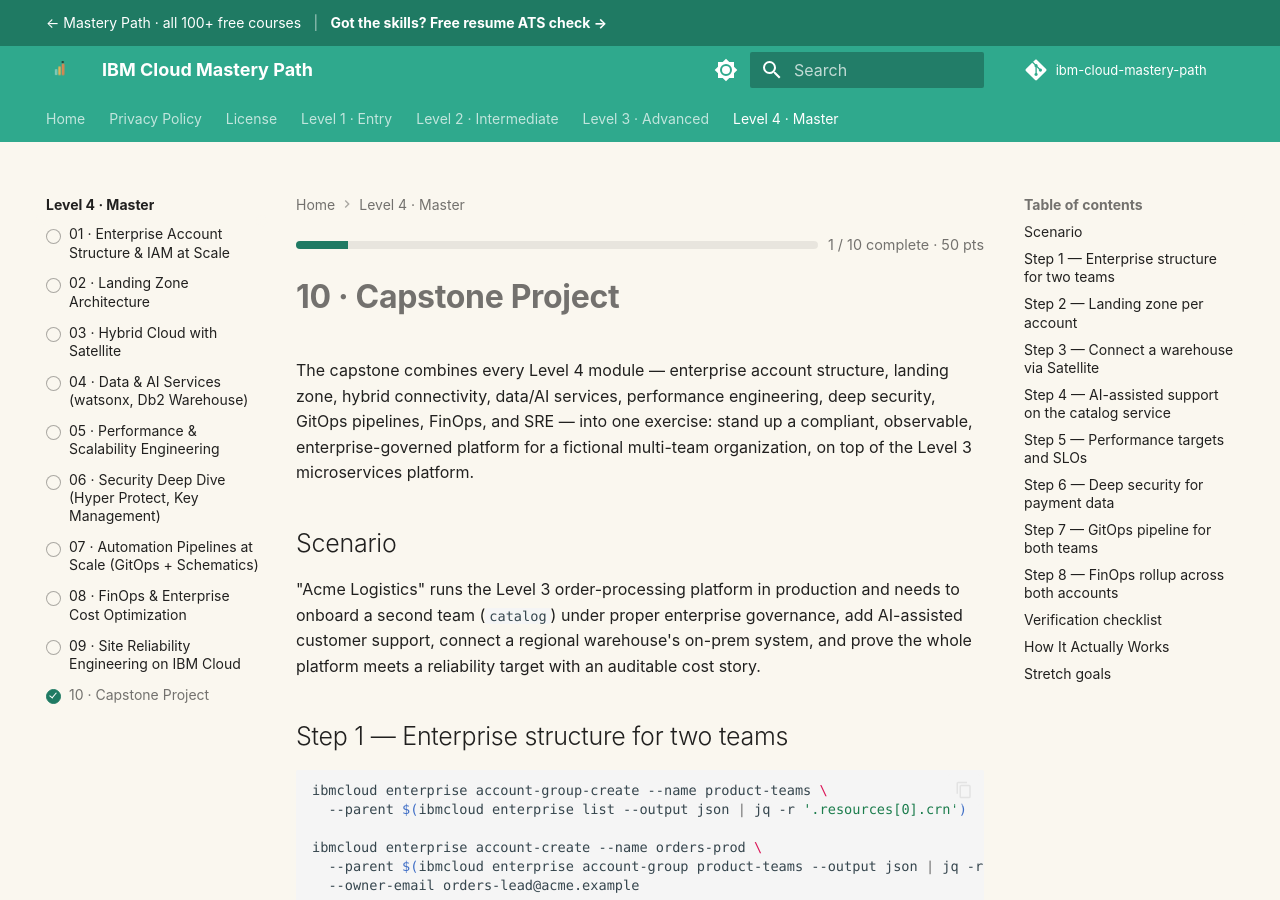
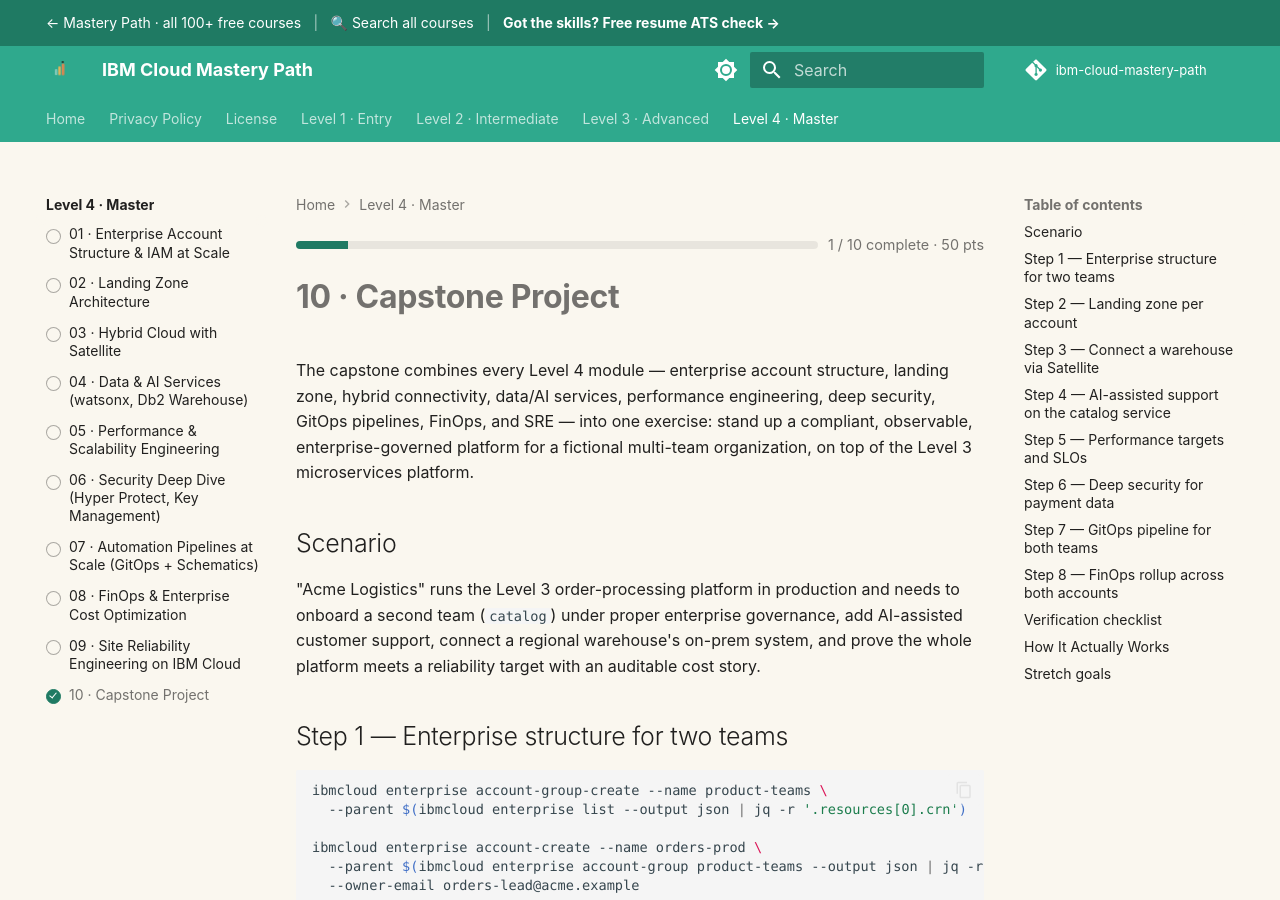
Before and after one commit to SIGILIPELLI/ibm-cloud-mastery-path, an MkDocs documentation site: the page built from docs/level-4/10-capstone-project.md, in a window 1280 px wide and 900 px high. Built offline with MkDocs 1.6.1 and Material for MkDocs 9.7.7, drawn with Linux system fonts in a browser that asks for light colours; comment, search, counter and statistics services are not loaded.

Commit message:
SEO follow-up and site search link
- Shorter course home titles; unique capstone titles; fixed copied descriptions
- Search all courses link in the top bar

Co-Authored-By: Claude Opus 5.5 <noreply@anthropic.com>

```diff
--- a/docs/overrides/main.html
+++ b/docs/overrides/main.html
@@ -123,6 +123,8 @@
     &larr; Mastery Path &middot; all 100+ free courses
   </a>
   <span style="opacity: .6; margin: 0 .6em;">|</span>
+  <a href="https://learnmasterypath.com/search/" style="color: inherit; text-decoration: none;">&#128269; Search all courses</a>
+  <span style="opacity: .6; margin: 0 .6em;">|</span>
   <a href="https://learnmasterypath.com/resume/" style="color: inherit; font-weight: 700; text-decoration: none;">
     Got the skills? Free resume ATS check &rarr;
   </a>
--- a/docs/overrides/mp_title.html
+++ b/docs/overrides/mp_title.html
@@ -6,6 +6,7 @@
   {%- set base = 'Page not found' -%}{%- set suffixes = [' – ' ~ sn] -%}
 {%- elif page.is_homepage -%}
   {%- set base = page.meta.title if has_meta_title else sn -%}
+  {%- if has_meta_title and base | length > 65 -%}{%- set base = 'Free ' ~ topic ~ ' Course: Beginner to Master' -%}{%- endif -%}
   {%- set suffixes = [' | Mastery Path', ''] if has_meta_title else [' – Free Course, Beginner to Master', ' – Free Course', ''] -%}
 {%- elif page.title == 'Overview' and page.parent -%}
   {%- set base = page.parent.title -%}{%- set suffixes = [' – ' ~ sn, ' – ' ~ topic ~ ' Course', ''] -%}
--- a/mkdocs.yml
+++ b/mkdocs.yml
@@ -56,6 +56,7 @@ extra_css:
 
 extra_javascript:
   - javascripts/progress-tracker.js
+
 
 
 
```
Also changed, not shown: docs/level-1/10-capstone-project.md (+1 -0 lines), docs/level-4/10-capstone-project.md (+1 -0 lines).
